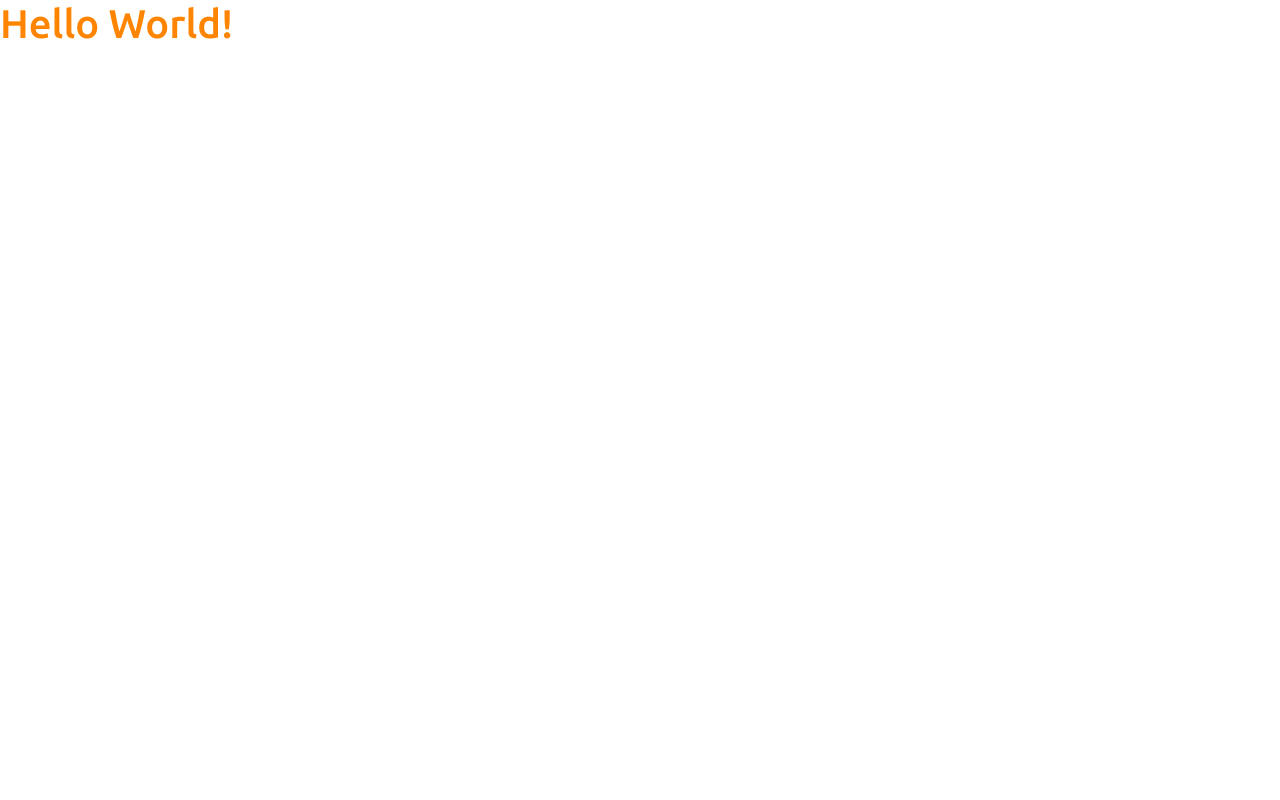
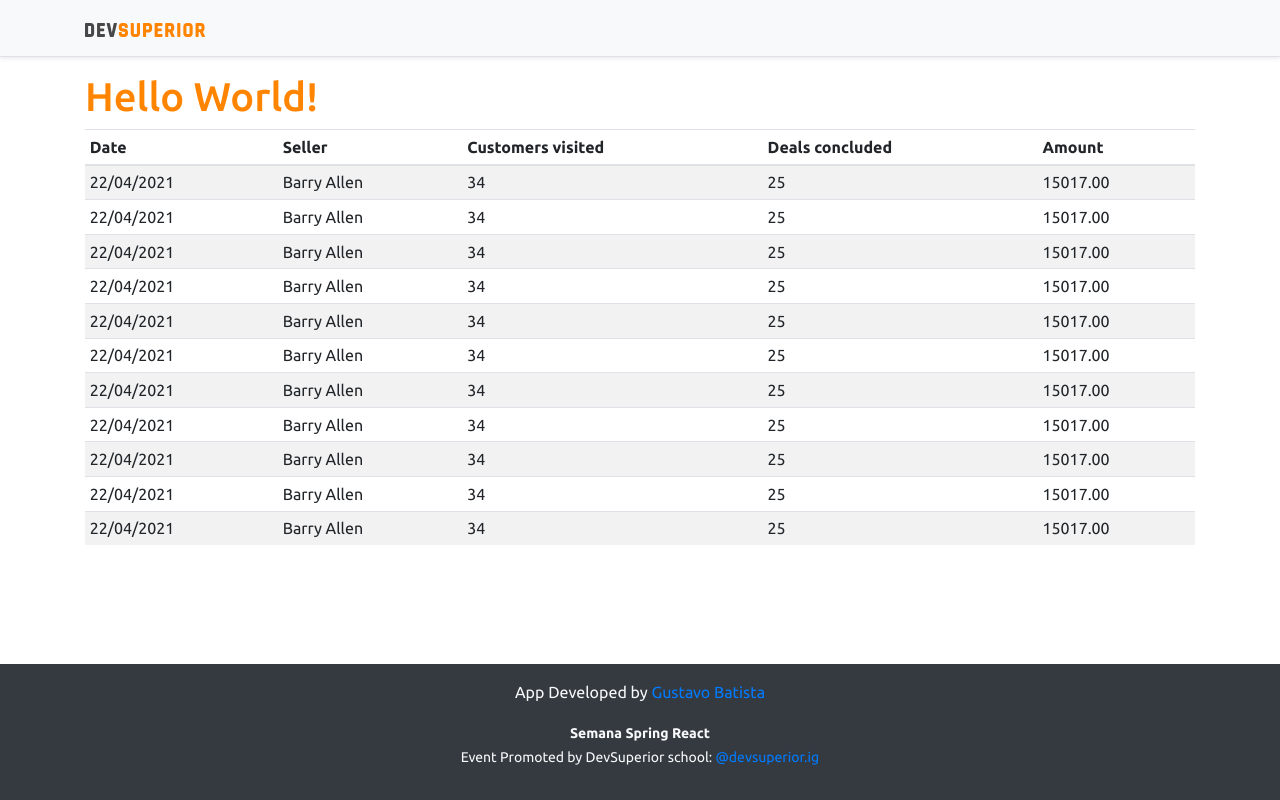
Before and after one commit to Gustavobf/dsvendas-sds3, a React (Create React App) app in the folder frontend/: page / in a window 1280 px wide. Built offline with nearby package versions, Linux system fonts and the light colour scheme.

Commit message:
Basic static components

```diff
--- a/frontend/src/App.tsx
+++ b/frontend/src/App.tsx
@@ -1,8 +1,17 @@
+import DataTable from "components/DataTable";
+import Footer from "components/Footer";
+import NavBar from "components/NavBar";
+
 function App() {
   return (
-    <div>
+    <>
+      <NavBar />
+    <div className="container">
       <h1 className="text-primary">Hello World!</h1>
+      <DataTable/>
     </div>
+    <Footer />
+    </>
   );
 }
 
--- /dev/null
+++ b/frontend/src/components/DataTable/index.tsx
@@ -0,0 +1,89 @@
+const DataTable = () => {
+  return (
+    <div className="table-responsive">
+      <table className="table table-striped table-sm">
+        <thead>
+          <tr>
+            <th>Date</th>
+            <th>Seller</th>
+            <th>Customers visited</th>
+            <th>Deals concluded</th>
+            <th>Amount</th>
+          </tr>
+        </thead>
+        <tbody>
+          <tr>
+            <td>22/04/2021</td>
+            <td>Barry Allen</td>
+            <td>34</td>
+            <td>25</td>
+            <td>15017.00</td>
+          </tr>
+          <tr>
+            <td>22/04/2021</td>
+            <td>Barry Allen</td>
+            <td>34</td>
+            <td>25</td>
+            <td>15017.00</td>
+          </tr><tr>
+            <td>22/04/2021</td>
+            <td>Barry Allen</td>
+            <td>34</td>
+            <td>25</td>
+            <td>15017.00</td>
+          </tr><tr>
+            <td>22/04/2021</td>
+            <td>Barry Allen</td>
+            <td>34</td>
+            <td>25</td>
+            <td>15017.00</td>
+          </tr><tr>
+            <td>22/04/2021</td>
+            <td>Barry Allen</td>
+            <td>34</td>
+            <td>25</td>
+            <td>15017.00</td>
+          </tr><tr>
+            <td>22/04/2021</td>
+            <td>Barry Allen</td>
+            <td>34</td>
+            <td>25</td>
+            <td>15017.00</td>
+          </tr><tr>
+            <td>22/04/2021</td>
+            <td>Barry Allen</td>
+            <td>34</td>
+            <td>25</td>
+            <td>15017.00</td>
+          </tr><tr>
+            <td>22/04/2021</td>
+            <td>Barry Allen</td>
+            <td>34</td>
+            <td>25</td>
+            <td>15017.00</td>
+          </tr><tr>
+            <td>22/04/2021</td>
+            <td>Barry Allen</td>
+            <td>34</td>
+            <td>25</td>
+            <td>15017.00</td>
+          </tr><tr>
+            <td>22/04/2021</td>
+            <td>Barry Allen</td>
+            <td>34</td>
+            <td>25</td>
+            <td>15017.00</td>
+          </tr><tr>
+            <td>22/04/2021</td>
+            <td>Barry Allen</td>
+            <td>34</td>
+            <td>25</td>
+            <td>15017.00</td>
+          </tr>
+        </tbody>
+      </table>
+    </div>
+  );
+}
+
+export default DataTable;
--- /dev/null
+++ b/frontend/src/components/Footer/index.tsx
@@ -0,0 +1,13 @@
+const Footer = () => {
+    return (
+      <footer className="footer mt-auto py-3 bg-dark">
+        <div className="container">
+          <p className="text-light">App Developed by <a href="https://github.com/Gustavobf" target="_blank" rel="noreferrer">Gustavo Batista</a></p>
+          <p className="text-light"><small><strong>Semana Spring React</strong><br/>
+          Event Promoted by DevSuperior school: <a href="https://instagram.com/devsuperior.ig" target="_blank" rel="noreferrer">@devsuperior.ig</a></small></p>
+        </div>
+      </footer>
+    );
+  }
+
+  export default Footer;
--- /dev/null
+++ b/frontend/src/components/NavBar/index.tsx
@@ -0,0 +1,15 @@
+import ImgDsDark from 'assets/img/ds_dark.svg';
+
+const NavBar = () => {
+    return (
+        <div className="d-flex flex-column flex-md-row align-items-center p-3 px-md-4 mb-3 bg-light border-bottom shadow-sm">
+        <div className="container">
+          <nav className="my-2 my-md-0 mr-md-3">
+            <img src={ImgDsDark} alt="DevSuperior" width="120" />
+          </nav>
+        </div>
+      </div>
+    );
+  }
+
+  export default NavBar;
```
Also changed, not shown: frontend/src/assets/img/ds_dark.svg (added).
